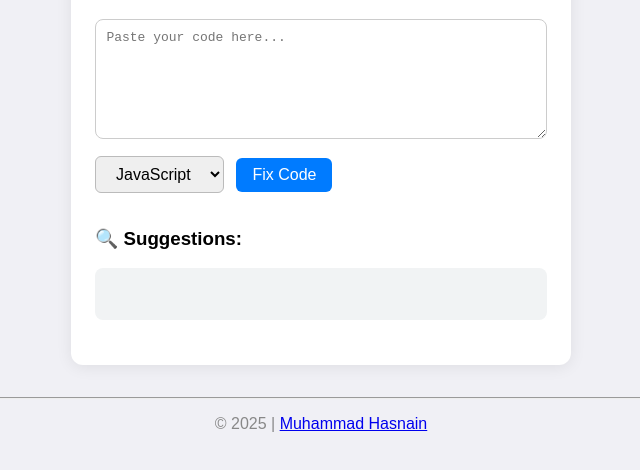
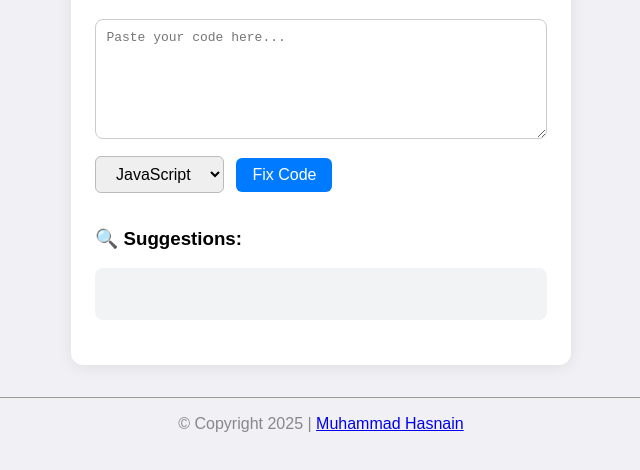
Before and after one commit to hasnainabdi/ai-debug, a website: page index.html in a window 1280 px wide. Shown: the part 162-632 px from the top of the page, without its empty margins (319-959 px from the left). Drawn offline with Linux system fonts and the light colour scheme.

Commit message:
Update index.html

```diff
--- a/index.html
+++ b/index.html
@@ -24,7 +24,7 @@
 </div>
 <footer style="text-align:center; margin-top:2em; color:#888;">
   <hr style="margin-bottom:10px;">
-  <p>&copy; 2025 | <a href="https://www.linkedin.com/in/m-hasnain-abdi/" target="_blank">Muhammad Hasnain</a></p>
+  <p>&copy; Copyright 2025 | <a href="https://www.linkedin.com/in/m-hasnain-abdi/" target="_blank">Muhammad Hasnain</a></p>
 </footer>
 </body>
 </html>
```
